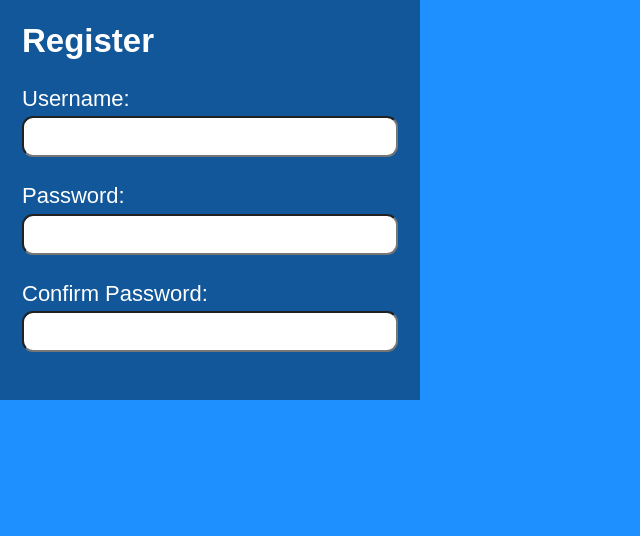
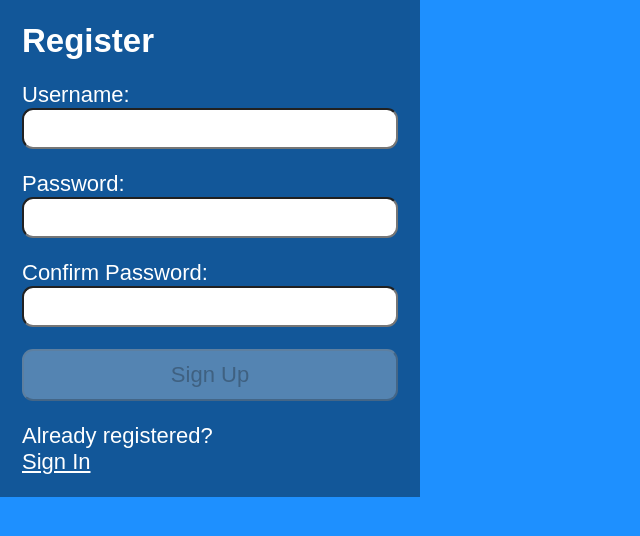
Before and after one commit to jls777/login-form-demo, a React (Vite) app: page / in a window 1280 px wide. Shown: the top 536 px of the page, without its empty margins (0-640 px from the left). Built offline with nearby package versions, Linux system fonts and the light colour scheme.

Commit message:
added submit button & sign in paragraph

```diff
--- a/src/Register.jsx
+++ b/src/Register.jsx
@@ -98,7 +98,6 @@
           <br />
           Letters, numbers, underscores, hyphens allowed.
         </p>
-
         {/* password */}
         <label htmlFor="password">
           Password:
@@ -139,7 +138,6 @@
           <span aria-label="dollar sign">$</span>
           <span aria-label="percent">%</span>
         </p>
-
         {/* confirm password */}
         <label htmlFor="confirm_pwd">
           Confirm Password:
@@ -170,7 +168,23 @@
           <FontAwesomeIcon icon={faInfoCircle} />
           Must match the first password input field.
         </p>
+
+        {/* submit button */}
+        <button
+          disabled={!validName || !validPwd || !validMatch ? true : false}
+        >
+          Sign Up
+        </button>
       </form>
+
+      <p>
+        Already registered?
+        <br />
+        <span className="line">
+          {/*put router link here*/}
+          <a href="#">Sign In</a>
+        </span>
+      </p>
     </section>
   );
 }
```
